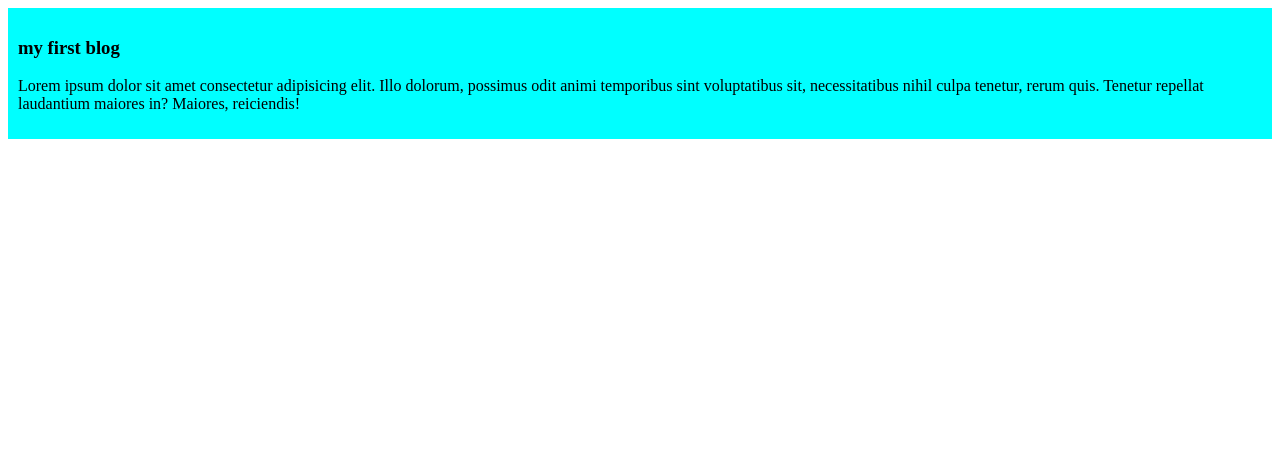
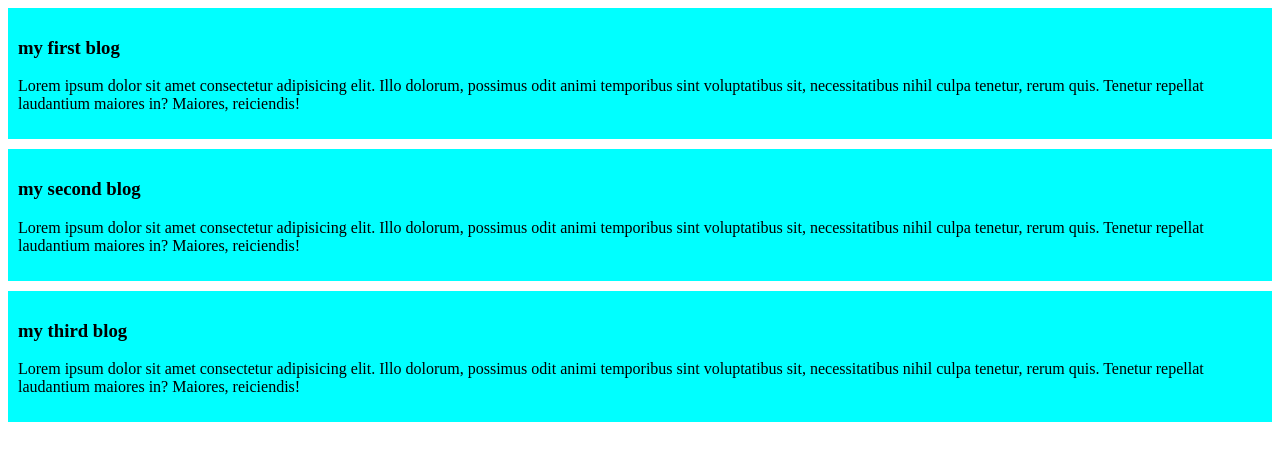
Before and after one commit to Zillur-Rahman-Abdullah/my-secod-github-repo, a plain HTML site: page ok.html in a window 1280 px wide. Drawn offline with Linux system fonts and the light colour scheme.

Commit message:
added another blog

```diff
--- a/ok.html
+++ b/ok.html
@@ -12,5 +12,13 @@
         <h3>my first blog</h3>
         <p>Lorem ipsum dolor sit amet consectetur adipisicing elit. Illo dolorum, possimus odit animi temporibus sint voluptatibus sit, necessitatibus nihil culpa tenetur, rerum quis. Tenetur repellat laudantium maiores in? Maiores, reiciendis!</p>
     </div>
+    <div>
+        <h3>my second blog</h3>
+        <p>Lorem ipsum dolor sit amet consectetur adipisicing elit. Illo dolorum, possimus odit animi temporibus sint voluptatibus sit, necessitatibus nihil culpa tenetur, rerum quis. Tenetur repellat laudantium maiores in? Maiores, reiciendis!</p>
+    </div>
+    <div>
+        <h3>my third blog</h3>
+        <p>Lorem ipsum dolor sit amet consectetur adipisicing elit. Illo dolorum, possimus odit animi temporibus sint voluptatibus sit, necessitatibus nihil culpa tenetur, rerum quis. Tenetur repellat laudantium maiores in? Maiores, reiciendis!</p>
+    </div>
 </body>
 </html>
--- a/setyle/ddesign.css
+++ b/setyle/ddesign.css
@@ -1,4 +1,5 @@
 div{
     background-color: aqua;
     padding: 10px;
+    margin-bottom: 10px;
 }
```
